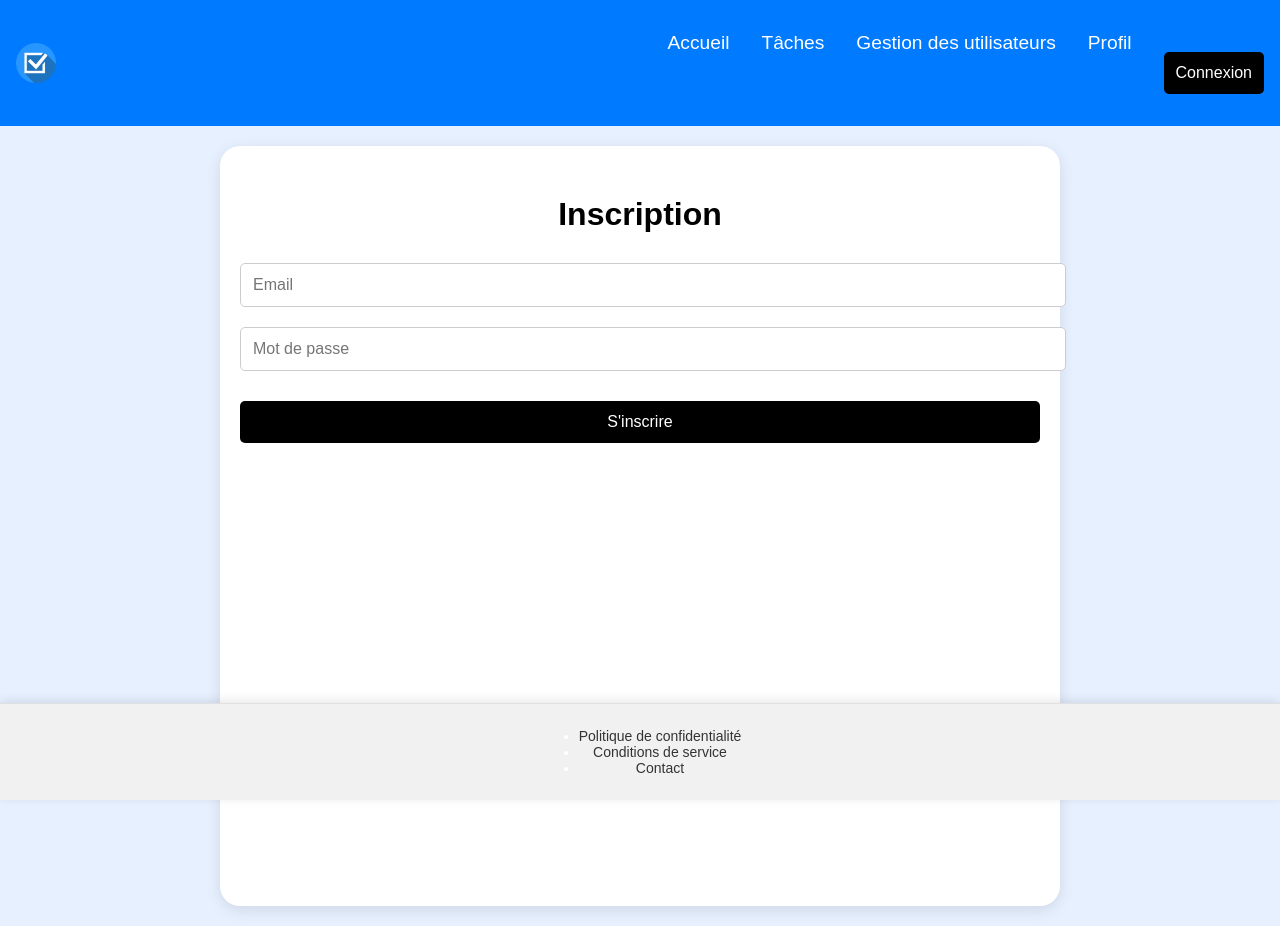
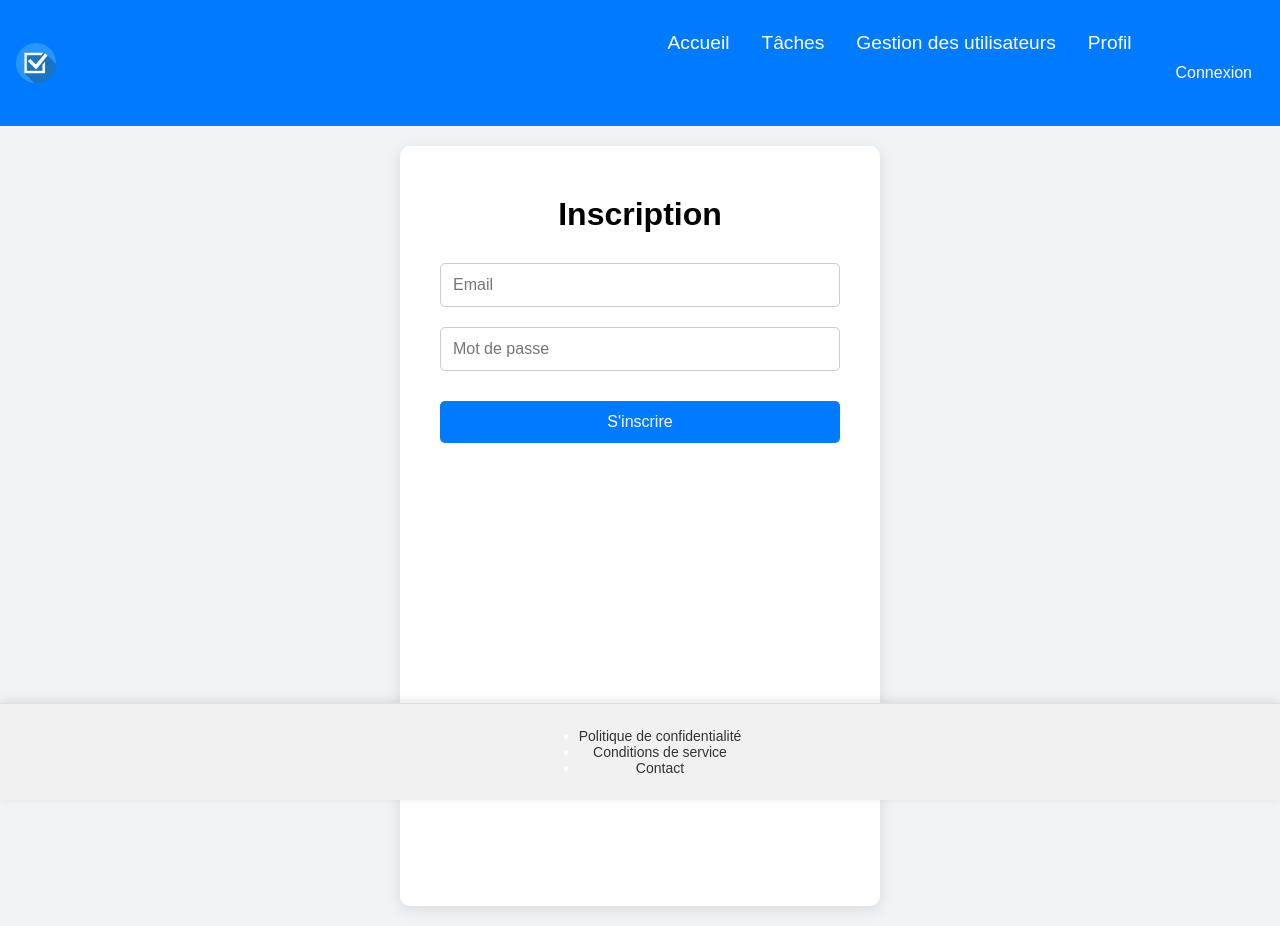
Before and after one commit to nouri50/GESTIONNAIRE-de-tache-, a React (Create React App) app in the folder frontend/: page /signup in a window 1280 px wide. Built offline with nearby package versions, Linux system fonts and the light colour scheme.

Commit message:
modification page

```diff
--- a/frontend/src/pages/SignupPage.js
+++ b/frontend/src/pages/SignupPage.js
@@ -1,7 +1,7 @@
 import React, { useState } from 'react';
-import { useNavigate } from 'react-router-dom'; // Pour la redirection après inscription réussie
-import { signup } from '../utils/api'; // Import de la fonction d'inscription
-import '../styles/SignupPage.css'; // Le fichier CSS pour le style de la page
+import { useNavigate } from 'react-router-dom'; // Pour la redirection
+import { signup } from '../utils/api'; // Import de la fonction signup
+import '../styles/SignupPage.css'; // Assurez-vous d'importer le fichier CSS
 import '../styles/Header.css';
 import '../styles/Footer.css';
 import '../styles/background.css';
@@ -9,36 +9,37 @@ import '../styles/background.css';
 const SignupPage = () => {
   const [email, setEmail] = useState('');
   const [password, setPassword] = useState('');
-  const [errorMessage, setErrorMessage] = useState(''); // Ajout d'un état pour les erreurs
-  const [passwordError, setPasswordError] = useState(''); // Erreur spécifique pour le mot de passe
-  const [successMessage, setSuccessMessage] = useState(''); // Message de succès
-
-  const validateForm = () => {
-    if (!email || !password) {
-      setErrorMessage('Tous les champs sont obligatoires.');
-      return false;
-    }
-    if (password.length < 6 || password.length > 15) {
-      setPasswordError('Le mot de passe doit contenir entre 6 et 15 caractères.');
-      return false;
-    }
-    setErrorMessage('');
-    setPasswordError('');
-    return true;
-  };
+  const [emailError, setEmailError] = useState('');
+  const [passwordError, setPasswordError] = useState('');
+  const [message, setMessage] = useState('');
+  const navigate = useNavigate();
 
   const handleSubmit = async (e) => {
     e.preventDefault();
-    if (!validateForm()) return; // Valide le formulaire avant la soumission
+
+    // Réinitialisation des erreurs
+    setEmailError('');
+    setPasswordError('');
+
+    // Validation du mot de passe et de l'email
+    if (password.length < 6 || password.length > 15) {
+      setPasswordError('Le mot de passe doit contenir entre 6 et 15 caractères.');
+      return;
+    }
+
+    if (!email.includes('@')) {
+      setEmailError('Veuillez entrer un email valide.');
+      return;
+    }
 
     try {
       await signup({ email, password });
-      setSuccessMessage("Inscription réussie !");  // Affiche un message de succès
-      setErrorMessage('');
+      setMessage('Inscription réussie. Redirection vers la page de connexion...');
+      setTimeout(() => {
+        navigate('/login');  // Redirection vers la page de connexion après 2 secondes
+      }, 2000);
     } catch (error) {
-      console.error("Erreur lors de l'inscription :", error);
-      setErrorMessage("Cette adresse email est déjà utilisée."); // Mettre à jour l'erreur en cas d'échec
-      setSuccessMessage('');
+      setMessage("Erreur lors de l'inscription. Veuillez réessayer.");
     }
   };
 
@@ -48,38 +49,31 @@ const SignupPage = () => {
         <h1>Inscription</h1>
         <form onSubmit={handleSubmit}>
           <input
-            id="signup-email"  // Ajout de l'id pour le champ email
             type="email"
             value={email}
             onChange={(e) => setEmail(e.target.value)}
             placeholder="Email"
+            required
+            data-testid="signup-email"
           />
+          {/* Message d'erreur pour l'email */}
+          {emailError && <div className="error-message" data-testid="email-error">{emailError}</div>}
+
           <input
-            id="signup-password"  // Ajout de l'id pour le champ mot de passe
             type="password"
             value={password}
             onChange={(e) => setPassword(e.target.value)}
             placeholder="Mot de passe"
+            required
+            data-testid="signup-password"
           />
-          <button id="signup-button" type="submit">S'inscrire</button>
+          {/* Message d'erreur pour le mot de passe */}
+          {passwordError && <div className="error-message" data-testid="password-error">{passwordError}</div>}
+
+          <button type="submit" data-testid="signup-submit">S'inscrire</button>
         </form>
-
-        {/* Afficher les messages d'erreur en fonction des cas */}
-        {errorMessage && (
-          <div id="signup-error-message" className="error-message">  {/* Ajout d'un id pour le message d'erreur */}
-            {errorMessage}
-          </div>
-        )}
-        {passwordError && (
-          <div id="signup-password-error" className="error-message">  {/* Ajout d'un id pour le message d'erreur sur le mot de passe */}
-            {passwordError}
-          </div>
-        )}
-        {successMessage && (
-          <div id="signup-success-message" className="success-message">  {/* Ajout d'un id pour le message de succès */}
-            {successMessage}
-          </div>
-        )}
+        {/* Affichage du message de succès ou d'erreur */}
+        {message && <div className="status-message" data-testid="status-message">{message}</div>}
       </div>
     </div>
   );
--- a/frontend/src/styles/SignupPage.css
+++ b/frontend/src/styles/SignupPage.css
@@ -1,23 +1,12 @@
-/* Style général du body */
-body, html {
-    margin: 0;
-    padding: 0;
-    height: 100%;
-    font-family: Arial, sans-serif;
-    background-color: #e6f0ff; /* Bleu clair */
-  }
-
-  /* Conteneur principal */
-  .signup-page {
+.page-container {
   display: flex;
   justify-content: center;
   align-items: center;
   height: 100vh;
-    background-color: #e6f0ff;
+  background-color: #f0f4f7;
 }
 
-  /* Conteneur de l'inscription */
-  .signup-container {
+.main-content {
   background-color: white;
   padding: 40px;
   border-radius: 10px;
@@ -26,20 +15,20 @@ body, html {
   text-align: center;
 }
 
-  /* Style des champs de formulaire */
 input {
   width: 100%;
   padding: 12px;
   margin: 10px 0;
   border: 1px solid #ccc;
   border-radius: 5px;
+  box-sizing: border-box;
   font-size: 16px;
 }
 
 button {
   width: 100%;
   padding: 12px;
-    background-color: black;
+  background-color: #007AFF;
   color: white;
   border: none;
   border-radius: 5px;
@@ -49,18 +38,17 @@ body, html {
 }
 
 button:hover {
-    background-color: #333;
+  background-color: #005bb5;
 }
 
-  /* Message de succès ou d'erreur */
+.error-message {
+  color: red;
+  font-size: 14px;
+  margin-bottom: 10px;
+}
+
 .status-message {
   margin-top: 20px;
-    font-size: 14px;
-    color: red;
-    font-weight: bold;
+  color: green;
+  font-size: 16px;
 }
-
-  /* Changer la couleur en vert pour le succès */
-  .status-message.success {
-    color: green;
-  }
--- a/frontend/src/utils/api.js
+++ b/frontend/src/utils/api.js
@@ -100,11 +100,10 @@ export const deleteUser = async (userId) => {
 // Fonction pour se connecter
 export const signup = async (userData) => {
   try {
-      const response = await api.post('/auth/register', userData);
-      return response.data;
+    const response = await axios.post('http://localhost:5001/api/auth/register', userData);
+    return response.data;  // Retourne les données du backend, y compris le message de succès
   } catch (error) {
-      console.error('Erreur lors de l\'inscription', error);
-      throw error;
+    throw error;  // Rejette l'erreur pour être gérée dans le frontend
   }
 };
 
```
Also changed, not shown: 1 other file (tests, documents, lock files or other folders). Lines whose indentation alone changed are shown as unchanged.
